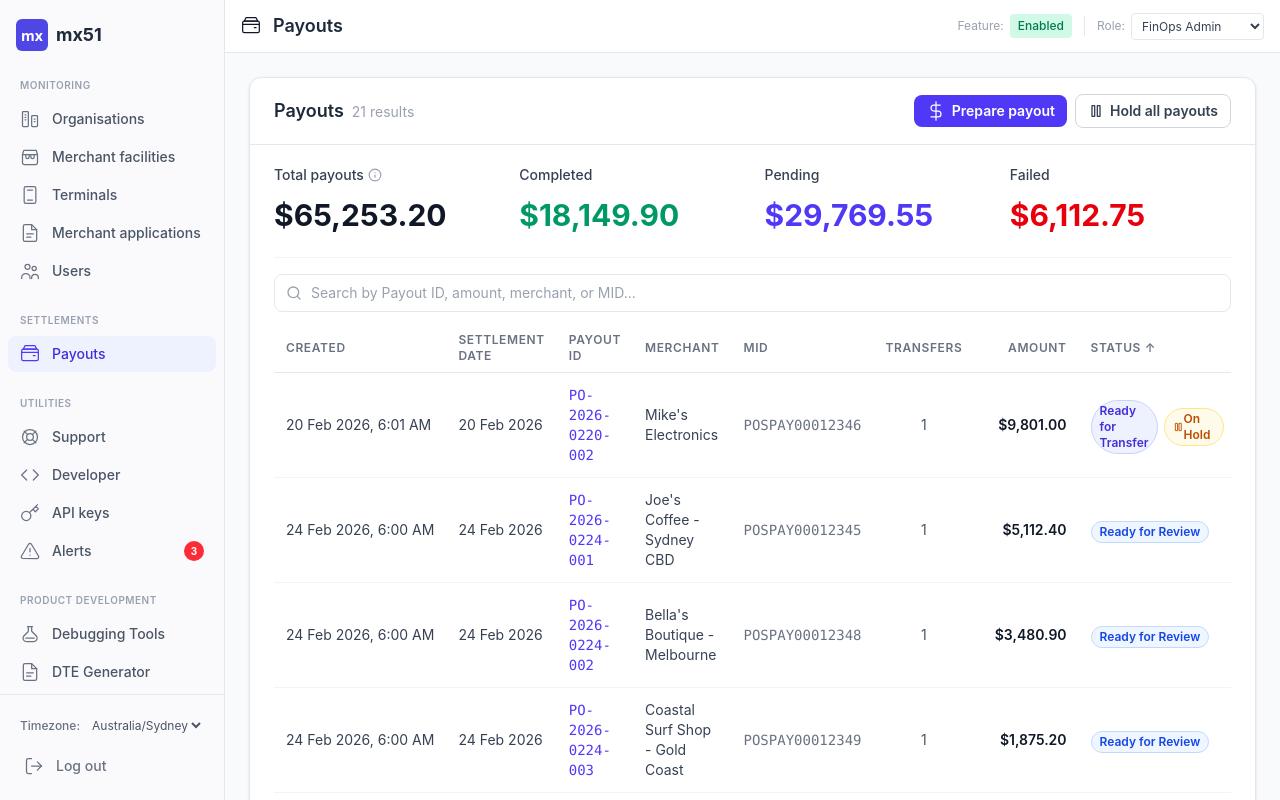
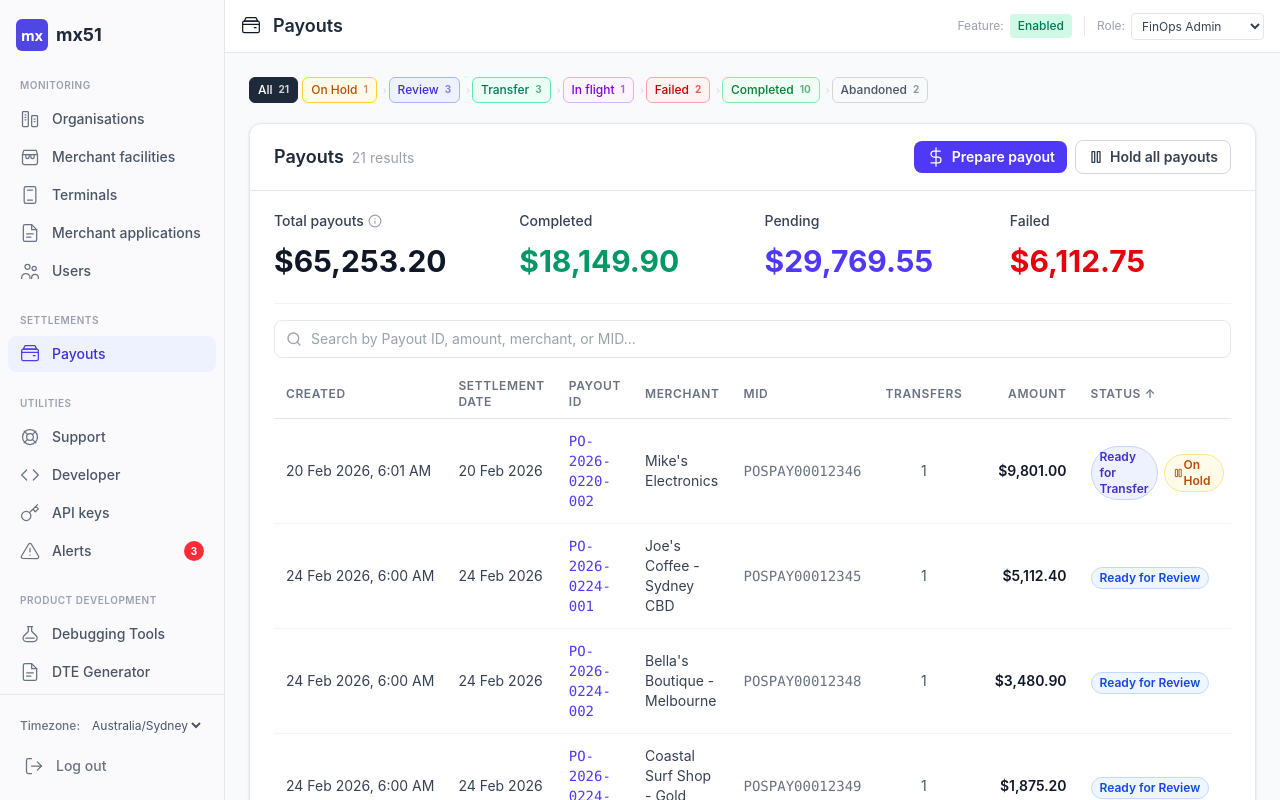
Before and after one commit to eeyern-mx51/msp-settlement-ledger, a React (Vite) app: page / in a window 1280 px wide. Built offline with nearby package versions, Linux system fonts and the light colour scheme.

Commit message:
Added filters back.

```diff
--- a/src/MSPDashboard.jsx
+++ b/src/MSPDashboard.jsx
@@ -82,6 +82,62 @@ function Toggle({ checked, onChange, label, description, disabled }) {
 function FilterChip({ label, active, onClick }) {
   return <button onClick={onClick} className={`text-xs font-medium px-2.5 py-1.5 rounded-lg border transition-colors ${active ? "bg-indigo-600 text-white border-indigo-600" : "bg-white text-gray-600 border-gray-300 hover:bg-gray-50"}`}>{label}</button>;
 }
+
+const PAYOUT_FILTER_STEPS = [
+  { key: "all", label: "All" },
+  { key: "On Hold", label: "On Hold", color: "amber" },
+  { key: "Ready for Review", label: "Review", color: "indigo" },
+  { key: "Ready for Transfer", label: "Transfer", color: "emerald" },
+  { key: "Transferring", label: "In flight", color: "purple" },
+  { key: "Failed", label: "Failed", color: "red" },
+  { key: "Completed", label: "Completed", color: "green" },
+  { key: "Abandoned", label: "Abandoned", color: "gray" },
+];
+
+function PayoutProgressionFilter({ active, onChange, payouts }) {
+  const counts = {};
+  payouts.forEach((p) => {
+    if (p.hold) { counts["On Hold"] = (counts["On Hold"] || 0) + 1; }
+    counts[p.status] = (counts[p.status] || 0) + 1;
+  });
+  const total = payouts.length;
+
+  const chipColors = {
+    amber: { active: "bg-amber-500 text-white border-amber-500", inactive: "text-amber-700 border-amber-300 bg-amber-50 hover:bg-amber-100" },
+    indigo: { active: "bg-indigo-600 text-white border-indigo-600", inactive: "text-indigo-700 border-indigo-300 bg-indigo-50 hover:bg-indigo-100" },
+    emerald: { active: "bg-emerald-600 text-white border-emerald-600", inactive: "text-emerald-700 border-emerald-300 bg-emerald-50 hover:bg-emerald-100" },
+    purple: { active: "bg-purple-600 text-white border-purple-600", inactive: "text-purple-700 border-purple-300 bg-purple-50 hover:bg-purple-100" },
+    red: { active: "bg-red-500 text-white border-red-500", inactive: "text-red-700 border-red-300 bg-red-50 hover:bg-red-100" },
+    green: { active: "bg-green-600 text-white border-green-600", inactive: "text-green-700 border-green-300 bg-green-50 hover:bg-green-100" },
+    gray: { active: "bg-gray-500 text-white border-gray-500", inactive: "text-gray-600 border-gray-300 bg-gray-50 hover:bg-gray-100" },
+  };
+
+  return (
+    <div className="flex items-center gap-1 flex-wrap">
+      {PAYOUT_FILTER_STEPS.map((step, i) => {
+        const count = step.key === "all" ? total : (counts[step.key] || 0);
+        const isActive = active === step.key;
+        const colors = step.color ? chipColors[step.color] : null;
+        const cls = step.key === "all"
+          ? (isActive ? "bg-gray-800 text-white border-gray-800" : "bg-white text-gray-600 border-gray-300 hover:bg-gray-50")
+          : (isActive ? colors.active : colors.inactive);
+
+        return (
+          <span key={step.key} className="inline-flex items-center gap-0">
+            {i > 1 && <span className="text-gray-300 text-[10px] mx-0.5">›</span>}
+            <button
+              onClick={() => onChange(step.key)}
+              className={`text-xs font-medium px-2 py-1 rounded-md border transition-colors inline-flex items-center gap-1.5 ${cls}`}
+            >
+              {step.label}
+              <span className={`text-[10px] font-bold ${isActive ? "opacity-80" : "opacity-60"}`}>{count}</span>
+            </button>
+          </span>
+        );
+      })}
+    </div>
+  );
+}
 function DateFilterBar({ value, onChange, options }) {
   return <div className="flex gap-2">{(options || [{ id: "today", label: "Today" }, { id: "week", label: "This week" }, { id: "custom", label: "Custom" }]).map((f) => (<button key={f.id} onClick={() => onChange(f.id)} className={`text-sm font-medium px-3 py-1.5 rounded-lg border transition-colors ${value === f.id ? "bg-indigo-600 text-white border-indigo-600" : "bg-white text-gray-600 border-gray-300 hover:bg-gray-50"}`}>{f.label}</button>))}</div>;
 }
@@ -1133,6 +1189,8 @@ function FleetPayoutsPage({ role, featureEnabled, payouts, onPayoutStatusChange,
 
       {fleetHold && (<div className="flex items-start gap-3 p-4 rounded-xl border-2 border-red-300 bg-red-50"><div className="mt-0.5"><Icons.Shield /></div><div className="flex-1"><div className="flex items-center gap-2 mb-1"><span className="text-sm font-bold text-red-800">Fleet payouts are on hold</span></div><p className="text-sm text-red-700">{fleetHold.reason}</p><p className="text-xs text-red-500 mt-1">Placed by {fleetHold.user} · {fleetHold.timestamp}{fleetHold.note ? ` · "${fleetHold.note}"` : ""}</p></div><Button variant="outline" colorScheme="error" size="sm" onClick={() => { onFleetHoldChange(null); addToast({ type: "success", title: "Fleet hold released", message: "All fleet payouts can now proceed." }); }} disabled={!canWrite}>Release hold</Button></div>)}
 
+      <PayoutProgressionFilter active={statusFilter} onChange={setStatusFilter} payouts={payouts} />
+
       <Card>
         <CardHeader>
           <span className="text-lg font-semibold text-gray-800">Payouts<span className="ml-2 text-sm font-normal text-gray-400">{filteredPayouts.length} results</span></span>
@@ -1217,6 +1275,8 @@ function MerchantPayoutsTab({ role, payouts, onPayoutStatusChange, unassignedMLE
 
       {fleetHold && (<div className="flex items-start gap-3 p-4 rounded-xl border-2 border-red-300 bg-red-50"><div className="mt-0.5"><Icons.Shield /></div><div className="flex-1"><div className="flex items-center gap-2 mb-1"><span className="text-sm font-bold text-red-800">Fleet payouts are on hold</span><span className="text-xs font-medium bg-red-200 text-red-700 px-2 py-0.5 rounded-full">Fleet-level</span></div><p className="text-sm text-red-700">{fleetHold.reason}</p><p className="text-xs text-red-500 mt-1">Placed by {fleetHold.user} · {fleetHold.timestamp}{fleetHold.note ? ` · "${fleetHold.note}"` : ""}</p><p className="text-xs text-gray-500 mt-1">Fleet-level hold must be released from the Payouts page.</p></div></div>)}
       {!fleetHold && merchantHold && (<div className="flex items-start gap-3 p-4 rounded-xl border-2 border-red-300 bg-red-50"><div className="mt-0.5"><Icons.Shield /></div><div className="flex-1"><div className="flex items-center gap-2 mb-1"><span className="text-sm font-bold text-red-800">Payouts for {merchantName || "this merchant"} are on hold</span></div><p className="text-sm text-red-700">{merchantHold.reason}</p><p className="text-xs text-red-500 mt-1">Placed by {merchantHold.user} · {merchantHold.timestamp}{merchantHold.note ? ` · "${merchantHold.note}"` : ""}</p></div><Button variant="outline" colorScheme="error" size="sm" onClick={() => { setMerchantHold(null); addToast({ type: "success", title: "Hold released", message: `Payouts for ${merchantName || "this merchant"} can now proceed.` }); }} disabled={!canWrite}>Release hold</Button></div>)}
+
+      <PayoutProgressionFilter active={statusFilter} onChange={(s) => { setStatusFilter(s); setCurrentPage(1); }} payouts={merchantPayouts} />
 
       <Card>
         <CardHeader>
```
